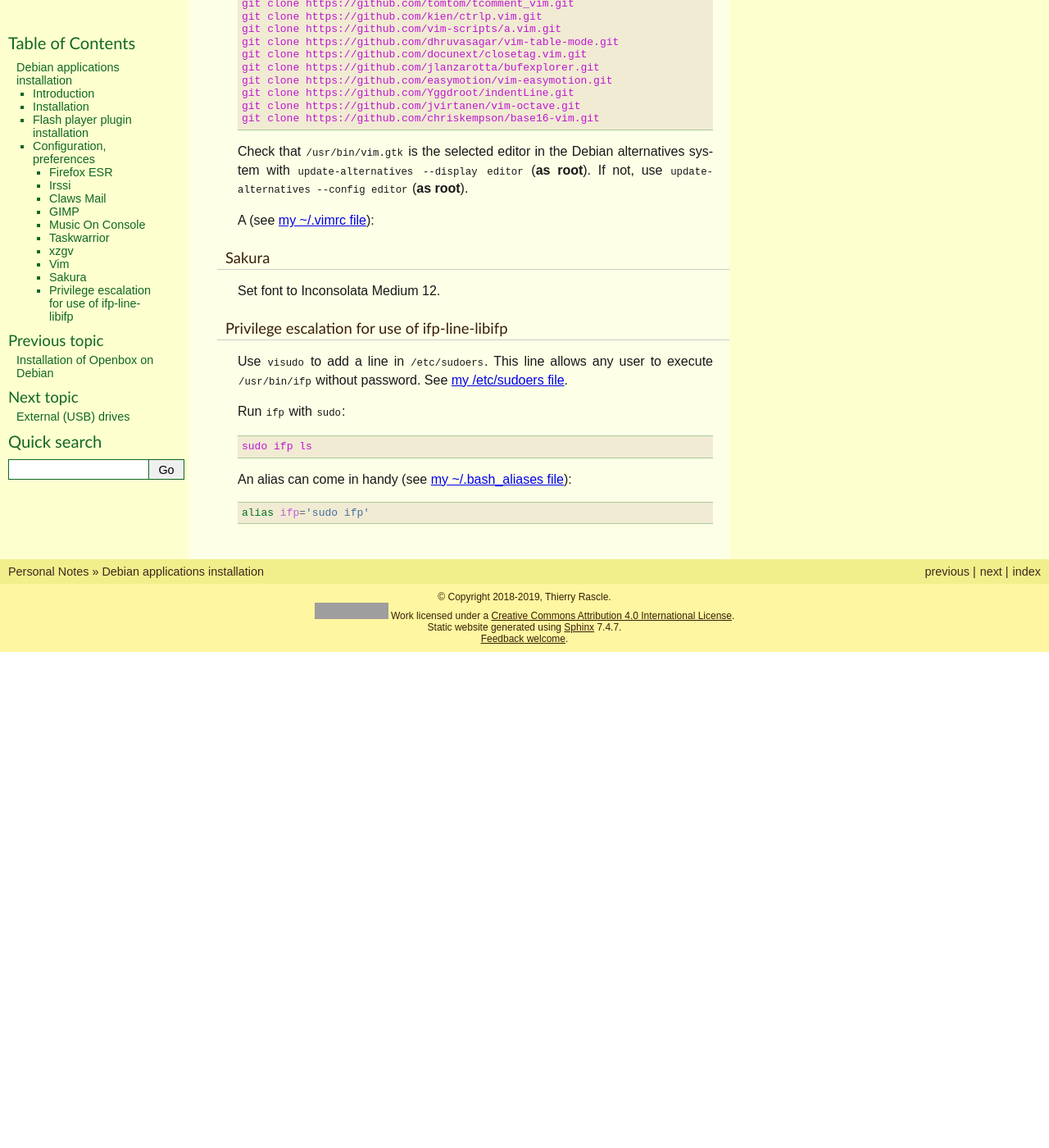
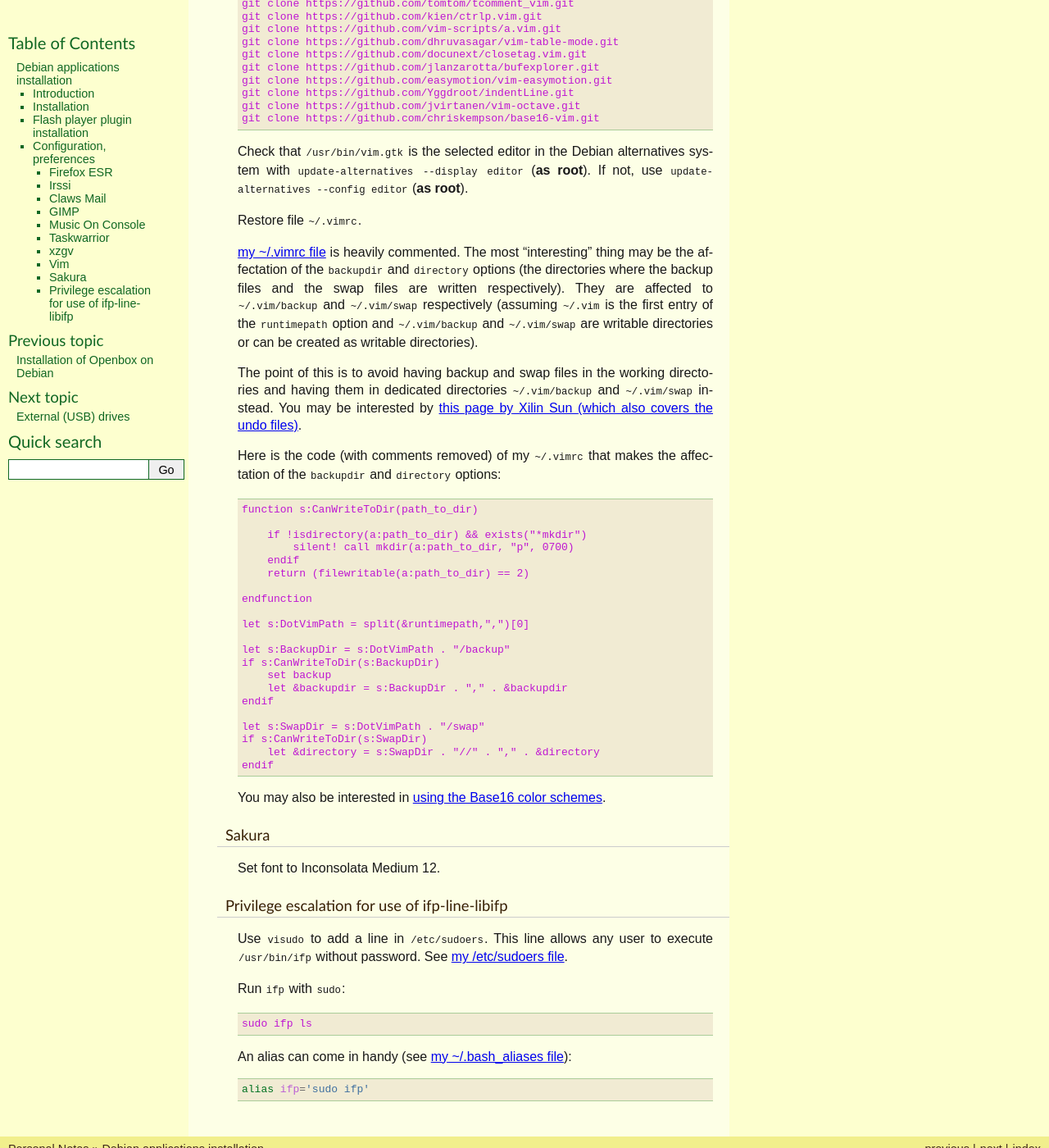
Before and after one commit to thierr26/thierr26_personal_notes_sphinx_sources, a Sphinx documentation site: the page built from source/debian_apps_install.rst, in a window 1280 px wide and 1400 px high, scrolled down 4680 px. Shown: the whole window at 82% size. Built offline with Sphinx 7.4.7, drawn with Linux system fonts in a browser that asks for light colours; before the commit the page ends 5475 px from its top, so only the background shows below that; grey boxes are pictures that could not be loaded.

Commit message:
Fix and grow Vim section

```diff
--- a/source/debian_apps_install.rst
+++ b/source/debian_apps_install.rst
@@ -269,6 +269,9 @@ Vim
 .. index::
   pair: Vim; Pathogen
   pair: Vim; plugins
+  pair: Vim; backup files
+  pair: Vim; swap files
+  pair: Vim; undo files
   single: ~/.vimrc
   single: ~/.vim/bundle
   triple: Debian alternatives; update-alternatives options; --display
@@ -293,8 +296,56 @@ Check that ``/usr/bin/vim.gtk`` is the selected editor in the Debian
 alternatives system with ``update-alternatives --display editor`` (**as
 root**). If not, use ``update-alternatives --config editor`` (**as root**).
 
-A (see `my ~/.vimrc file
-<https://github.com/thierr26/thierr26_config_files/blob/master/.vimrc>`_):
+Restore file ``~/.vimrc``.
+
+`my ~/.vimrc file
+<https://github.com/thierr26/thierr26_config_files/blob/master/.vimrc>`_ is
+heavily commented. The most "interesting" thing may be the affectation of the
+``backupdir`` and ``directory`` options (the directories where the backup files
+and the swap files are written respectively). They are affected to
+``~/.vim/backup`` and ``~/.vim/swap`` respectively (assuming ``~/.vim`` is the
+first entry of the ``runtimepath`` option and ``~/.vim/backup`` and
+``~/.vim/swap`` are writable directories or can be created as writable
+directories).
+
+The point of this is to avoid having backup and swap files in the working
+directories and having them in dedicated directories ``~/.vim/backup`` and
+``~/.vim/swap`` instead. You may be interested by `this page by Xilin Sun
+(which also covers the undo files)
+<https://medium.com/@Aenon/vim-swap-backup-undo-git-2bf353caa02f>`_.
+
+.. highlight:: text
+
+Here is the code (with comments removed) of my ``~/.vimrc`` that makes the
+affectation of the ``backupdir`` and ``directory`` options::
+
+
+  function s:CanWriteToDir(path_to_dir)
+
+      if !isdirectory(a:path_to_dir) && exists("*mkdir")
+          silent! call mkdir(a:path_to_dir, "p", 0700)
+      endif
+      return (filewritable(a:path_to_dir) == 2)
+
+  endfunction
+
+  let s:DotVimPath = split(&runtimepath,",")[0]
+
+  let s:BackupDir = s:DotVimPath . "/backup"
+  if s:CanWriteToDir(s:BackupDir)
+      set backup
+      let &backupdir = s:BackupDir . "," . &backupdir
+  endif
+
+  let s:SwapDir = s:DotVimPath . "/swap"
+  if s:CanWriteToDir(s:SwapDir)
+      let &directory = s:SwapDir . "//" . "," . &directory
+  endif
+
+.. highlight:: shell
+
+You may also be interested in :doc:`using the Base16 color schemes
+<base16_color_schemes_xterm_and_vim>`.
 
 
 Sakura
```
